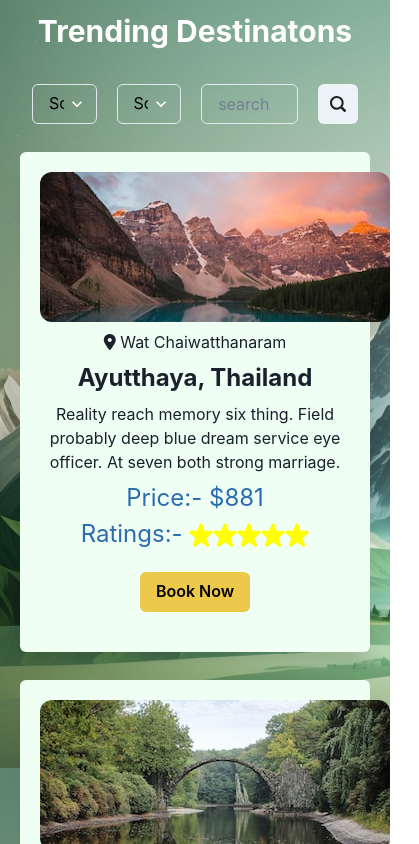
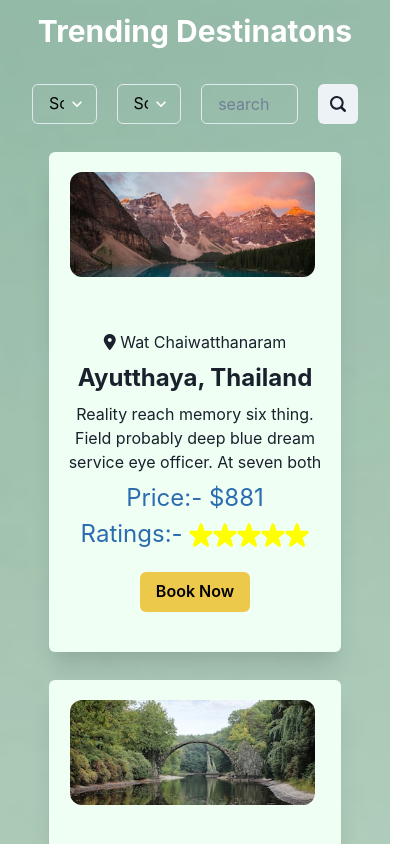
Before and after one commit to slowandrarecooked/ecotourism, a React (Create React App) app in the folder ecotourismapp/: page / in a window 390 px wide. Shown: the top 844 px of the page, 419 px wide, since content can reach past the window. Built offline with nearby package versions, Linux system fonts and the light colour scheme; data requests are answered from the project's data file.

Commit message:
search and pagination functionalites completed

```diff
--- a/ecotourismapp/src/App.css
+++ b/ecotourismapp/src/App.css
@@ -1,3 +1,4 @@
+
 .App {
   text-align: center;
 }
@@ -28,7 +29,6 @@
   color: #61dafb;
 }
 
-
 .chakra-image:hover {
   transform: scale(1.05);
 }
@@ -46,3 +46,30 @@
     transform: rotate(360deg);
   }
 }
+.css-6xkcp2{
+  min-height: 100vh;
+
+}
+.background-image {
+
+  width: 100vw; /* 100% of viewport width */
+  min-height: 100vh; /* 100% of viewport height */
+  background: url('./Components/photos/DreamShaper_v7_a_light_geen_background_for_a_travel_theme_cont_2.jpg') no-repeat center center / cover;
+  z-index: -1; /* Place the background image behind other content */
+}
+.css-ga121 img {
+  max-width: 100%;
+
+}
+@media (max-width: 423px) {
+  .css-ga121 img {
+    width: 70%; /* Adjust the width as needed */
+    position: absolute;
+   margin-left : 0.1rem;
+  }
+
+  .chakra-card {
+    width: 80%;
+
+  }
+}
--- a/ecotourismapp/src/Components/destinations.jsx
+++ b/ecotourismapp/src/Components/destinations.jsx
@@ -11,7 +11,8 @@ import {
 import axios, { Axios } from "axios";
 import { Search2Icon } from "@chakra-ui/icons";
 import { DestinationsCard } from "./DestinationsCard.jsx";
-import BgImg from "./photos/DreamShaper_v7_a_light_geen_background_for_a_travel_theme_cont_2.jpg";
+import { isDisabled } from "@testing-library/user-event/dist/utils/index.js";
+
 export const Destinations = () => {
   const bg__color = "green.100";
   const [data, setData] = useState([]);
@@ -20,9 +21,10 @@ export const Destinations = () => {
   const [order, setOrder] = useState("");
   const [ratingsFilter, setRatingsFilter] = useState(false);
   const [ratings, setRatings] = useState("");
-
+  const [input, setInput] = useState("");
+  const [page, setPage] = useState(1);
   const Url = (Sort, RatingsFilter, Order, Ratings) => {
-    let URL = `http://localhost:${process.env.REACT_APP_JSON_SERVER_PORT}/destinations?_limit=12`;
+    let URL = `http://localhost:${process.env.REACT_APP_JSON_SERVER_PORT}/destinations?_limit=12&_page=${page}`;
     if (Sort && ratingsFilter) {
       return `${URL}&_grade=${ratings}&_sort=fees&_order=${Order}&grade=${ratings}`;
     } else if (Sort) {
@@ -31,7 +33,6 @@ export const Destinations = () => {
       }
       return `${URL}&_sort=fees&_order=${Order}`;
     } else if (RatingsFilter) {
-
       return `${URL}&grade=${Ratings}`;
     }
 
@@ -47,6 +48,7 @@ export const Destinations = () => {
       let res = await axios.get(`${URL}`);
       //  console.log(res.data);
       setData(res.data);
+      // console.log(res.data);
       setLoading(false);
     } catch (error) {
       console.log(error);
@@ -73,18 +75,30 @@ export const Destinations = () => {
       setRatingsFilter(true);
     }
     setRatings(e.target.value);
-    let ratingsUrl = Url(sort, true, order,e.target.value);
-    console.log(e.target.value)
+    let ratingsUrl = Url(sort, true, order, e.target.value);
+    console.log(e.target.value);
     console.log(ratingsUrl);
     getData(ratingsUrl);
   };
   // console.log(loadUrl);
+
+  //handle Input
+  const handleInput = (e) => {
+    setInput(e.target.value);
+  };
+
+  const handleSearch = () => {
+    console.log("clicked");
+    let Url = `http://localhost:${process.env.REACT_APP_JSON_SERVER_PORT}/destinations?_limit=12&_page=${page}&q=${input}`;
+    getData(Url);
+  };
+
   const res = useEffect(() => {
     getData(loadUrl);
   }, []);
 
   return (
-    <Box color={"white"} p={3} backgroundImage={BgImg}>
+    <Box color={"white"} p={3} className="background-image">
       <Heading gap={"3"} marginBottom={"2rem"} key={1}>
         {" "}
         Trending Destinatons
@@ -112,9 +126,9 @@ export const Destinations = () => {
           <option value="4">4</option>
           <option value="5">5</option>
         </Select>
-        <Input placeholder="search" />
+        <Input placeholder="search" onChange={handleInput} />
         <Button>
-          <Search2Icon />
+          <Search2Icon onClick={handleSearch} />
         </Button>
       </Box>
       <Flex wrap={"wrap"} justifyContent={"Center"} gap={3} key={2}>
@@ -122,6 +136,29 @@ export const Destinations = () => {
           return <DestinationsCard key={e.id} prop={e} Loading={loading} />;
         })}
       </Flex>
+      <Flex justifyContent={"center"}>
+        <Box>
+          <Button
+            onClick={() => {
+              setPage(page - 1);
+              getData(loadUrl);
+            }}
+            isDisabled={page - 1 <= 0}
+          >
+            PrevPage
+          </Button>
+          <Button m={"2"}>{page}</Button>
+          <Button
+            onClick={() => {
+              setPage(page + 1);
+
+              getData(loadUrl);
+            }}
+          >
+            NextPage
+          </Button>
+        </Box>
+      </Flex>
     </Box>
   );
 };
```
